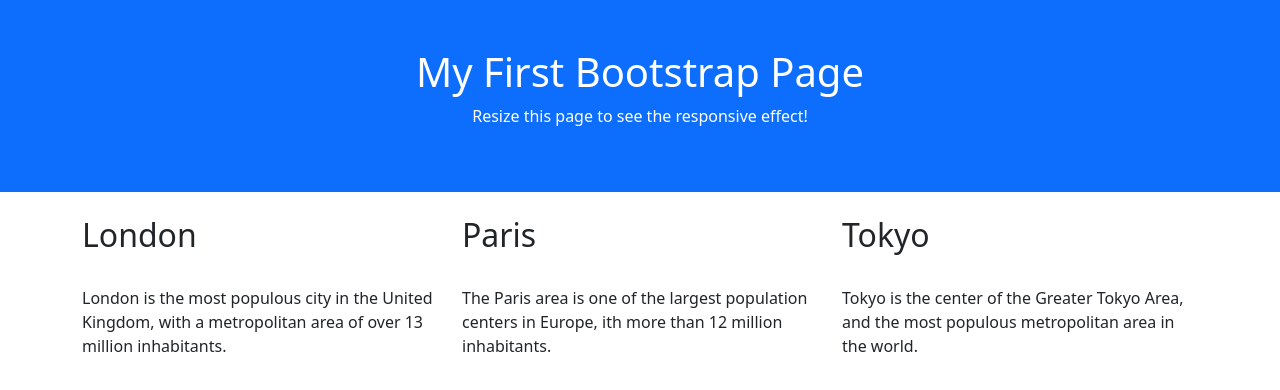
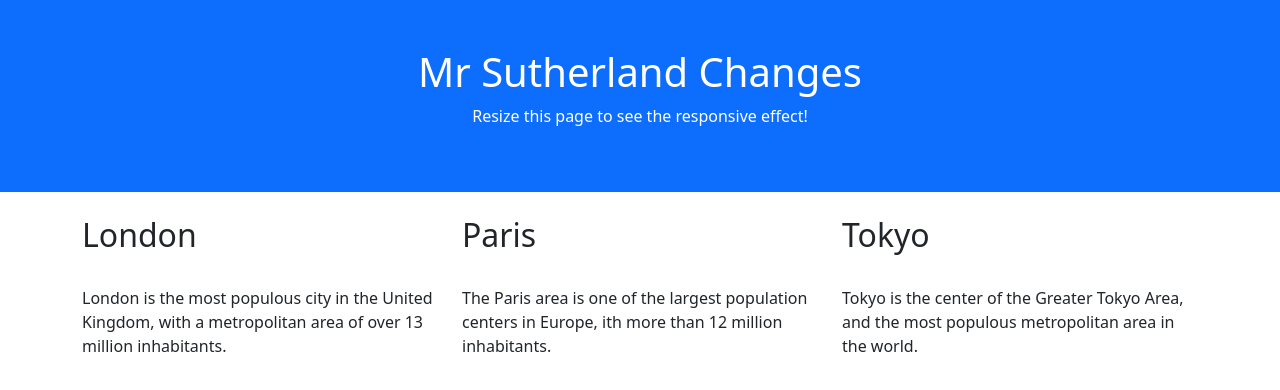
Before and after one commit to guysutherland/github-website, a plain HTML site: page index.html in a window 1280 px wide. Drawn offline with nearby package versions, Linux system fonts and the light colour scheme.

Commit message:
second commit

```diff
--- a/index.html
+++ b/index.html
@@ -10,7 +10,7 @@
 <body>
 
 <div class="bg-primary text-white p-5 text-center">
-  <h1>My First Bootstrap Page</h1>
+  <h1>Mr Sutherland Changes</h1>
   <p>Resize this page to see the responsive effect!</p>
 </div>
 
```
